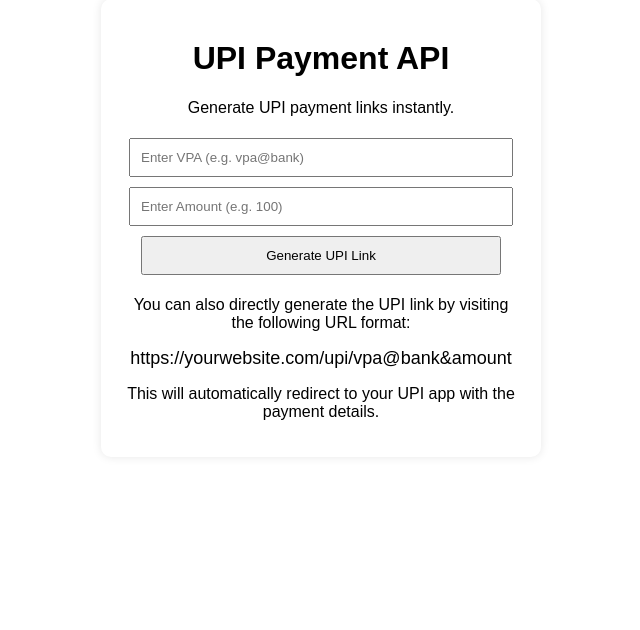
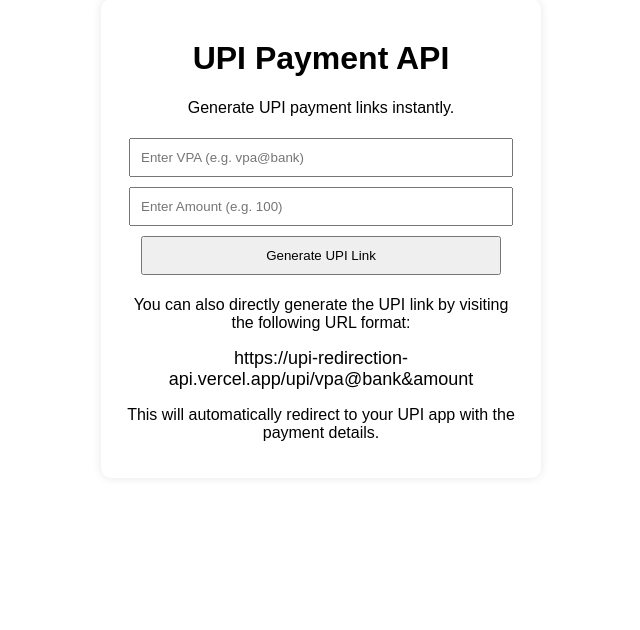
Before and after one commit to ChirayuSahu/upiRedirecionAPI, a Flask app: page / in a window 1280 px wide. Shown: the part 21-651 px from the top of the page, without its empty margins (319-959 px from the left). Run offline with Flask 3, Linux system fonts and the light colour scheme.

Commit message:
index new Update index.html

```diff
--- a/templates/index.html
+++ b/templates/index.html
@@ -65,7 +65,7 @@
 
         <p>You can also directly generate the UPI link by visiting the following URL format:</p>
 
-        <p class="url-text">https://yourwebsite.com/upi/vpa@bank&amount</p>
+        <p class="url-text">https://upi-redirection-api.vercel.app/upi/vpa@bank&amount</p>
         <p>This will automatically redirect to your UPI app with the payment details.</p>
 
     </div>
```
